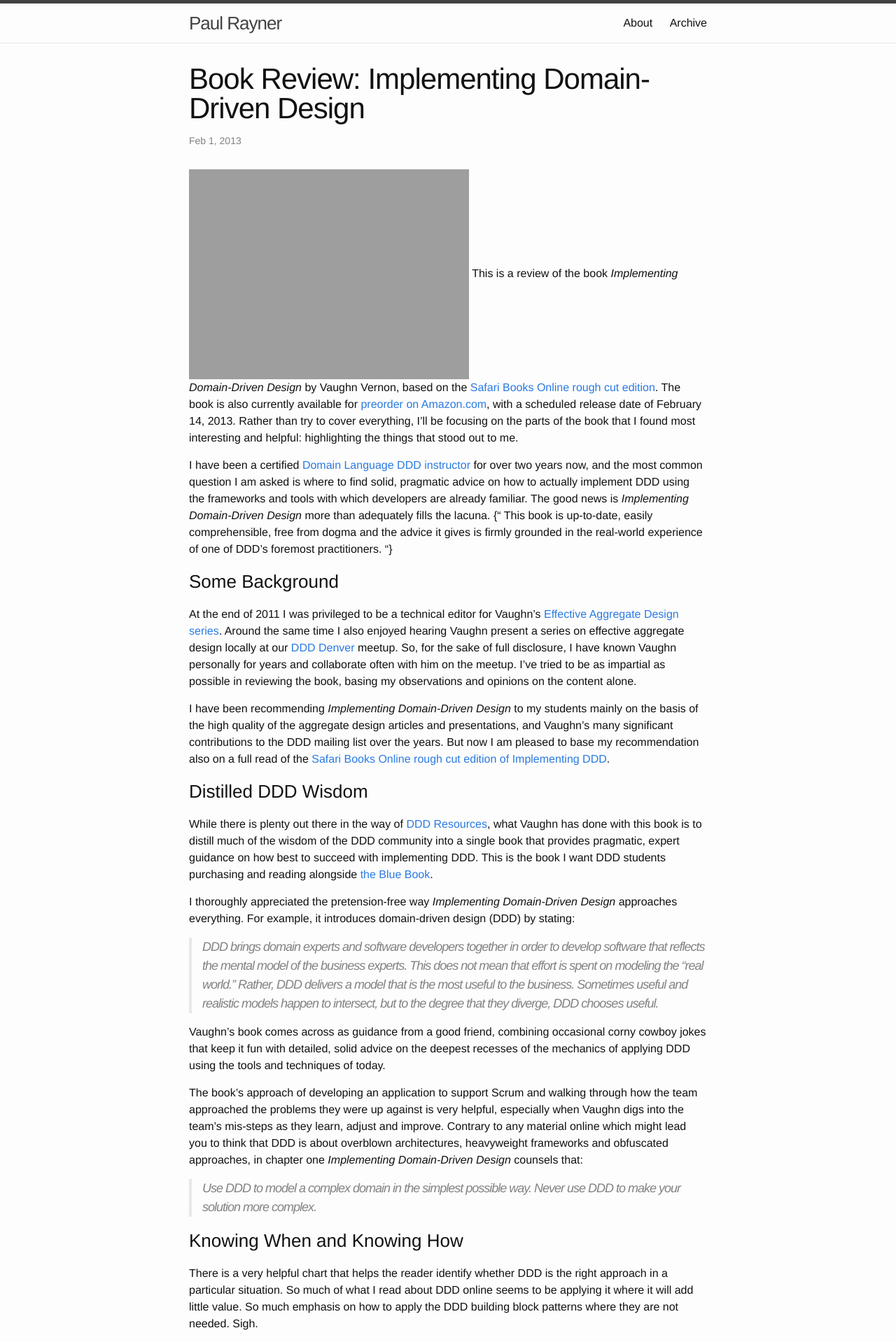
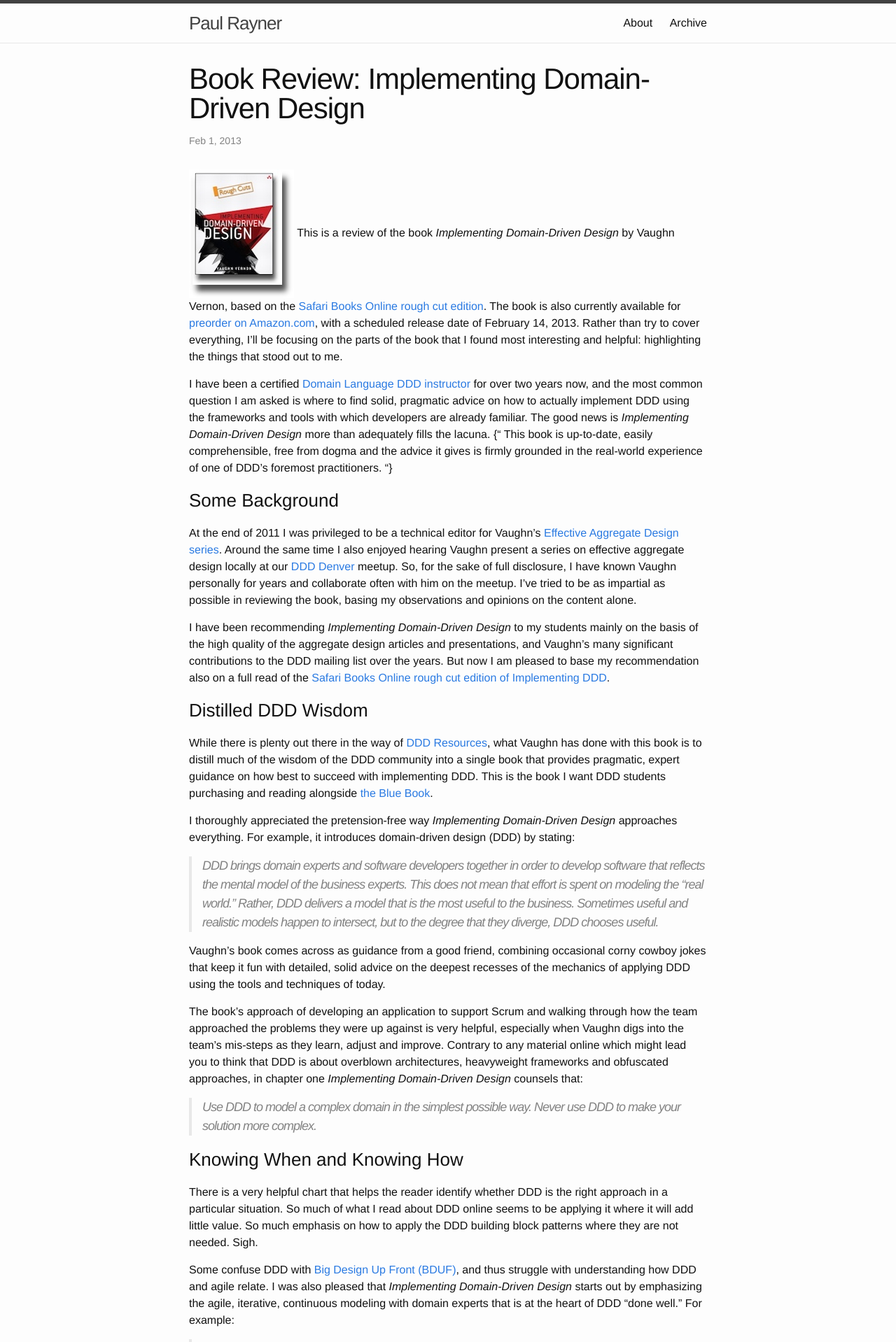
Before and after one commit to paulrayner/paulrayner.github.com, a Jekyll site: the page built from _posts/2012-11-22-book-review-implementing-domain-driven-design.markdown, in a window 1280 px wide. Shown: the top 1918 px of the page at 70% size. Built offline with Jekyll 4.4.1, drawn with Linux system fonts in a browser that asks for light colours; Markdown is read by kramdown in place of the engine named in the settings; comment, search, counter and statistics services are not loaded.

Commit message:
Fix image link in post

```diff
--- a/_posts/2012-11-22-book-review-implementing-domain-driven-design.markdown
+++ b/_posts/2012-11-22-book-review-implementing-domain-driven-design.markdown
@@ -7,7 +7,7 @@ sharing: true
 categories: [DDD, Reviews]
 ---
 
-![Implementing DDD]({{ site.url }}/assets/iddd_thumbnail.png.jpg)
+![Implementing DDD]({{ site.url }}/assets/iddd_thumbnail.jpg)
 This is a review of the book _Implementing Domain-Driven Design_ by Vaughn Vernon, based on the [Safari Books Online rough cut edition][2]. The book is also currently available for [preorder on Amazon.com][0], with a scheduled release date of February 14, 2013. Rather than try to cover everything, I’ll be focusing on the parts of the book that I found most interesting and helpful: highlighting the things that stood out to me.
 
 I have been a certified [Domain Language DDD instructor][3] for over two years now, and the most common question I am asked is where to find solid, pragmatic advice on how to actually implement DDD using the frameworks and tools with which developers are already familiar. The good news is _Implementing Domain-Driven Design_ more than adequately fills the lacuna. {" This book is up-to-date, easily comprehensible, free from dogma and the advice it gives is firmly grounded in the real-world experience of one of DDD's foremost practitioners. "}
```
